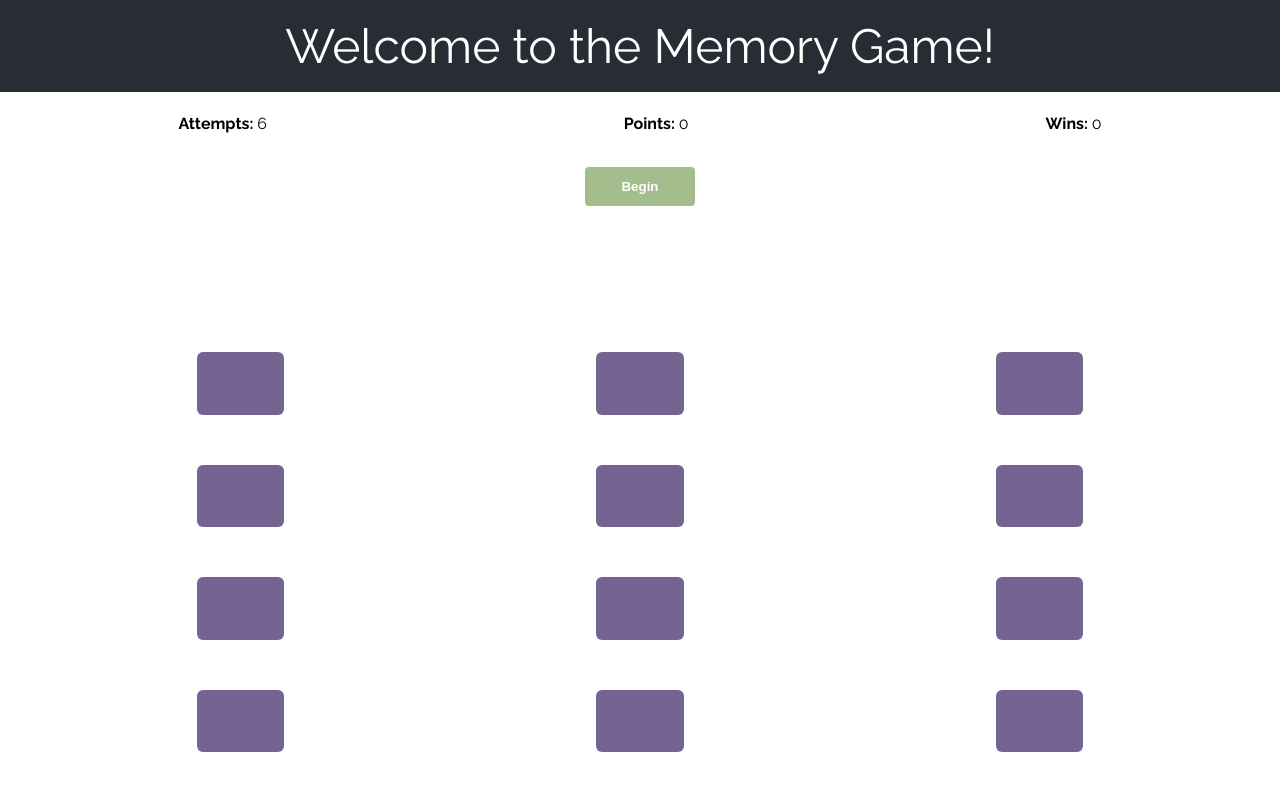
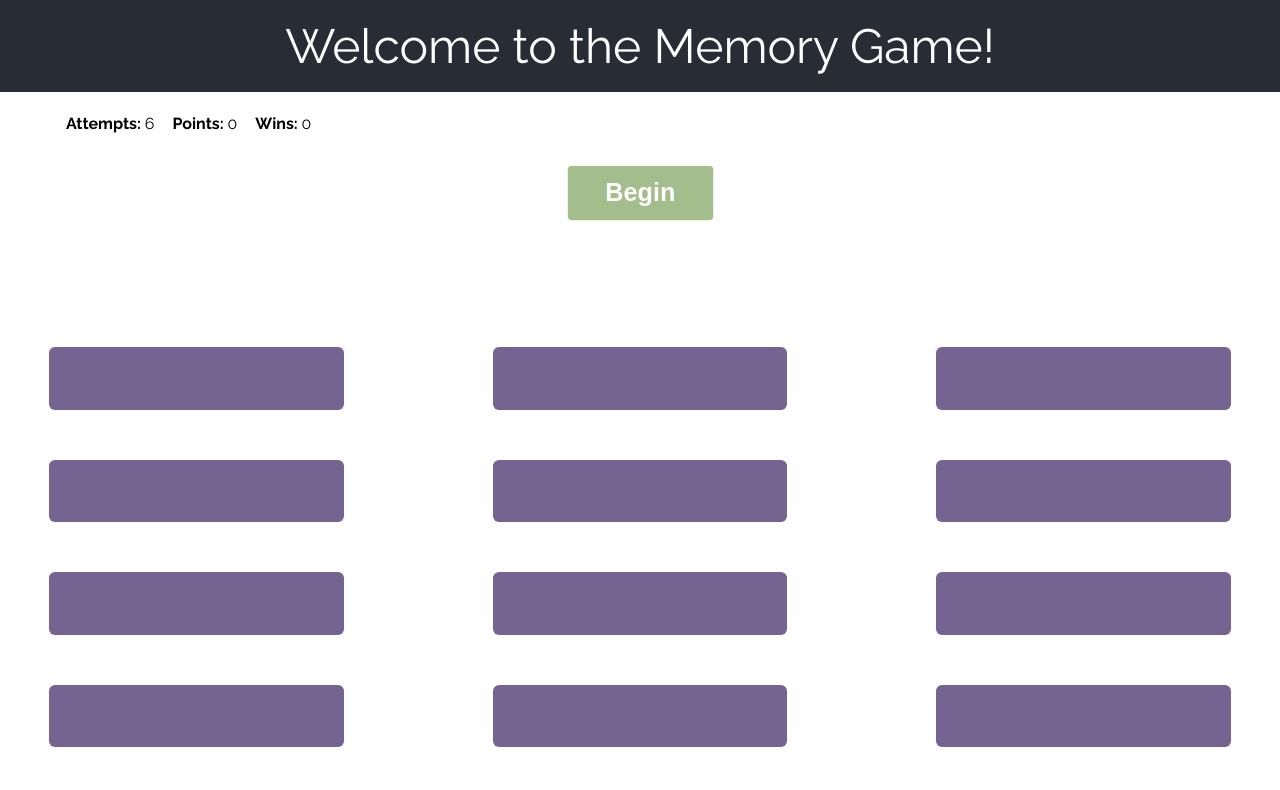
Before and after one commit to MagerlinC/memory-game, a React (Create React App) app: page / in a window 1280 px wide. Shown: the top 790 px of the page. Built offline with nearby package versions, Linux system fonts and the light colour scheme.

Commit message:
Layout fixes, new game btn pulses first time

```diff
--- a/src/App.scss
+++ b/src/App.scss
@@ -2,6 +2,7 @@
 
 button,
 btn-spacer {
+  font-size: 1.5em;
   cursor: pointer;
   padding: 12px 36px;
   color: white;
--- a/src/App.tsx
+++ b/src/App.tsx
@@ -3,13 +3,15 @@ import "./App.scss";
 import Board from "./components/board/board";
 
 function App() {
+  // Number of differnt icon pairs
+  const numPairs = 6;
   return (
     <div className="App">
       <header className="App-header">
         <div className="welcome-section">Welcome to the Memory Game!</div>
       </header>
       <div className="body">
-        <Board boardSize={6}></Board>
+        <Board boardSize={numPairs}></Board>
       </div>
     </div>
   );
--- a/src/components/board/board.scss
+++ b/src/components/board/board.scss
@@ -1,13 +1,14 @@
 .board {
+  display: flex;
+  flex-direction: column;
   .game-stats {
-    margin: 18px 0;
+    margin: 18px 66px;
+    align-self: left;
+    text-align: left;
     display: flex;
-    flex-direction: row;
-    text-align: center;
-    display: flex;
-    flex-direction: row;
     .attempts-text {
-      flex-grow: 1;
+      margin-right: 18px;
+      flex-grow: 0;
       padding: 4px 0;
     }
     .stats-text {
@@ -15,6 +16,8 @@
     }
   }
   .begin-btn {
+    align-self: center;
+    max-width: 250px;
     margin: 12px 0;
     &.disabled {
       background-color: lightgrey;
@@ -32,6 +35,8 @@
     height: 12px;
   }
   .board-tiles {
+    align-self: center;
+    width: 100%;
     margin: 66px;
     display: grid;
     grid-auto-rows: 1fr;
--- a/src/components/board/board.tsx
+++ b/src/components/board/board.tsx
@@ -96,13 +96,15 @@ function Board({ boardSize }: BoardProps) {
     // If CurIconPair was not empty, we are doing the 2nd selection
     if (curIconPair !== "") {
       isWrongChoice = selectedIcon !== curIconPair;
-      if (!isWrongChoice) {
+      if (isWrongChoice) {
+        // Lower attempts when making a mistake
+        setAttempts(attempts - 1);
+      } else {
         // Right choice! Add points
         setPoints(points + 10);
       }
       // Clear after 2 selections
       setCurIconPair("");
-      setAttempts(attempts - 1);
     } else {
       setCurIconPair(selectedIcon);
     }
@@ -172,7 +174,13 @@ function Board({ boardSize }: BoardProps) {
       <button
         disabled={startGameBtnLocked}
         onClick={startGame}
-        className={"begin-btn" + (startGameBtnLocked ? " disabled" : "")}
+        className={
+          "begin-btn animate__animated " +
+          (startGameBtnLocked ? " disabled" : "") +
+          (isFirstGame && !startGameBtnLocked
+            ? "animate__infinite animate__pulse"
+            : "")
+        }
       >
         {isFirstGame ? "Begin" : "New Game"}
       </button>
--- a/src/components/tile/tile.scss
+++ b/src/components/tile/tile.scss
@@ -8,7 +8,7 @@
   overflow: hidden;
   cursor: pointer;
   border-radius: 6px;
-  min-width: 25%;
+  width: 75%;
   min-height: 100%;
   transition: all 0.1s ease-in;
   &:hover {
```
